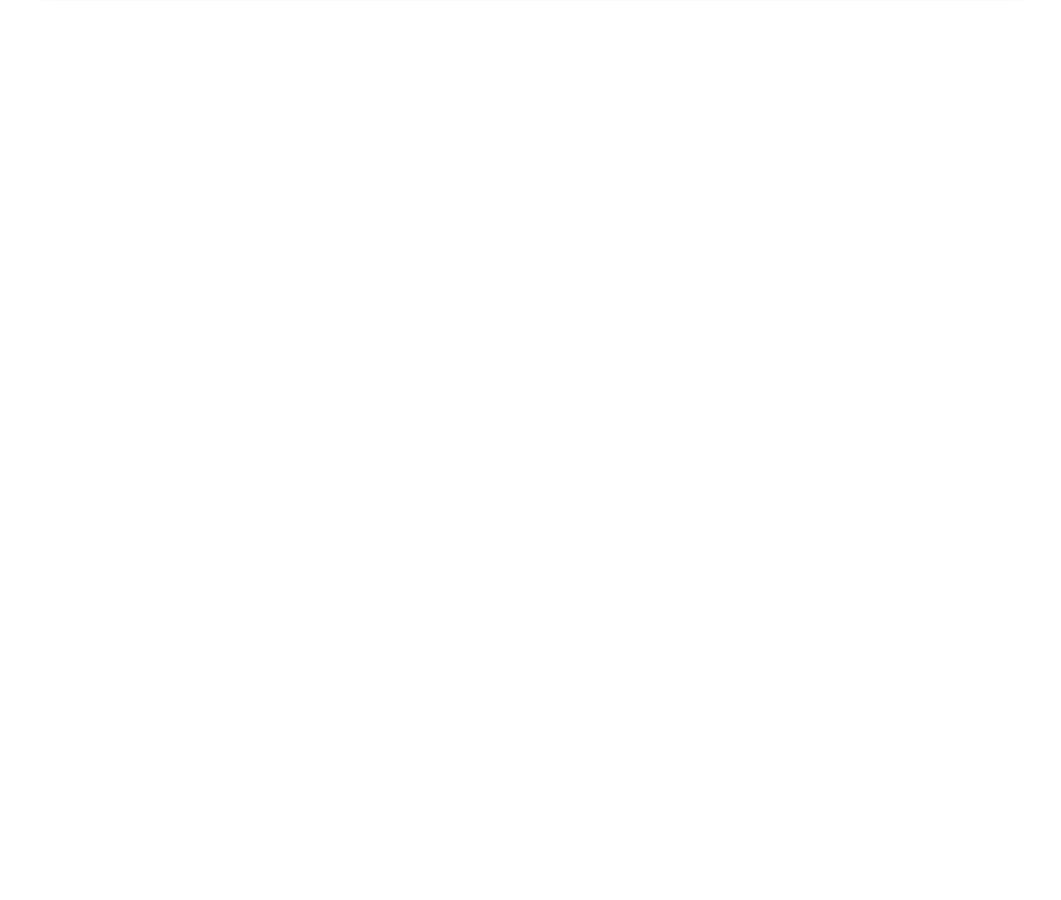
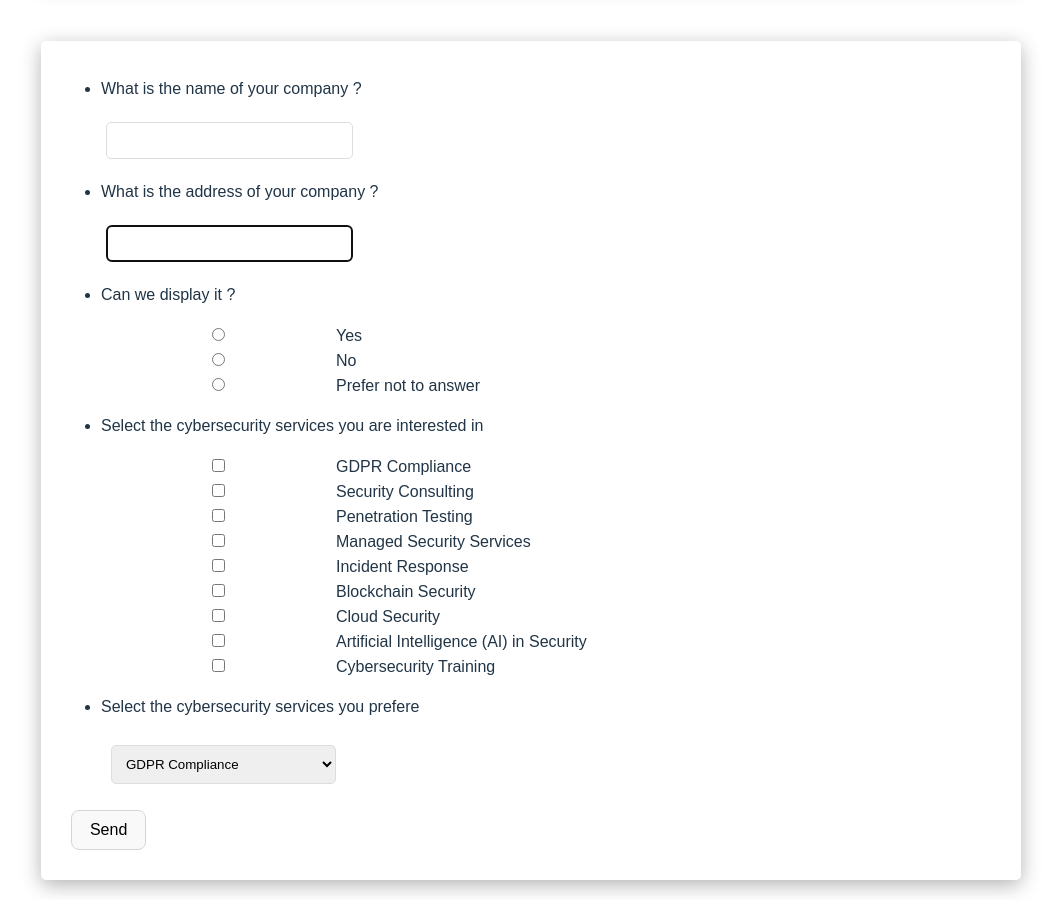
Before and after one commit to Groupe2p3/CyberProjectG2, a React (Vite) app in the folder react-g2/: page / in a window 1280 px wide. Shown: the part 1620-2520 px from the top of the page, without its empty margins (179-1240 px from the left). Before the commit the page ends 1621 px from the top, so only its background shows below. Built offline with nearby package versions, Linux system fonts and the light colour scheme.

Commit message:
affichage questions d'un formulaire

```diff
--- a/react-g2/src/App.css
+++ b/react-g2/src/App.css
@@ -136,6 +136,43 @@ button:hover {
   text-align: left;
 }
 
+.form {
+  flex-direction: column;
+  margin-top: 60px;
+  box-shadow: 0px 5px 20px rgba(0, 0, 0, 0.3);
+  padding: 20px;
+  border-radius: 5px;
+}
+
+.form button {
+  display: block;
+  margin: 10px;
+  padding: 10px;
+  width:8%;
+  border: 1px solid #d5d5d5;
+  text-align: center;
+}
+
+.form input {
+  margin: 5px;
+  padding: 10px;
+  width: 25%;
+  border: 1px solid #ddd;
+  border-radius: 5px;
+}
+.form select {
+  margin: 10px;
+  padding: 10px;
+  width: 25%;
+  border: 1px solid #ddd;
+  border-radius: 5px;
+}
+
+.check {
+  margin: 0;
+  vertical-align: middle;
+}
+
 table {
   width: 100%;
   margin-right: 0;
--- a/react-g2/src/App.jsx
+++ b/react-g2/src/App.jsx
@@ -4,22 +4,25 @@ import Table from './components/Table';
 import Navbar from './components/Navbar';
 import Sidebar from './components/Sidebar';
 import dataTable from './data/dataTable.json';
-import Profil from './components/Profil';
 import SignUp from './components/SignUp';
 import Login from './components/Login';
 import Searchbar from './components/Searchbar';
-import dataForms from './data/dataForms.json'
+import dataForms from './data/dataForms.json';
+import dataQuestions from './data/dataQuestions.json';
 import Forms from './components/Forms';
+import Form from './components/Form';
 import './App.css';
 
 const App = () => {
   const [tableData, setTableData] = useState([]);
   const [formData, setFormData] = useState([]);
+  const [questionData, setQuestionData] = useState([]);
 
   useEffect(() => {
     // permet d'enregistrer les données de dataTable.json dans le state tableData
     setTableData(dataTable);
     setFormData(dataForms);
+    setQuestionData(dataQuestions);
   }, []);
 
   return (
@@ -36,6 +39,7 @@ const App = () => {
           <SignUp />
           <Login />
           <Forms dataForms={formData} />
+          <Form dataQuestions={questionData} />
         </div>
       </div>
     </div>
--- /dev/null
+++ b/react-g2/src/components/Form.jsx
@@ -0,0 +1,60 @@
+import React from 'react';
+
+const Form = ({ dataQuestions }) => {
+
+    const renderItem = item => {
+        if (item.type === "RadioButton") {
+            return (
+                <div>
+                    {item.answerOptions.map((value, index) => (
+                        <div className='check' key={index}>
+                            <input type="radio" name={item.id} value={value} />{value}
+                        </div>
+                    ))}
+                </div>
+            );
+        } else if (item.type === "CheckBox") {
+            return (
+                <div>
+                    {item.answerOptions.map((value, index) => (
+                        <div className='check' key={index}>
+                            <input type="checkbox" name={item.id} value={value} />{value}
+                        </div>
+                    ))}
+                </div>
+            );
+
+        } else if (item.type === "Liste Deroulante") {
+            // Remplacer cette logique par la logique appropriée pour Liste Deroulante
+            return (
+                <div className='text'>
+                    <select>
+                        {item.answerOptions.map((option, index) => (
+                            <option key={index} value={option}>{option}</option>
+                        ))}
+                    </select>
+                </div>
+
+            );
+        } else { // ShortText
+            return <input type="text" autoFocus />;
+        }
+    }
+
+    return (
+        <div className="form">
+            <ul>
+                {dataQuestions.map((dataQuestion) => (
+                    <li key={dataQuestion.id}>
+                        <p>{dataQuestion.content}</p>
+                        {renderItem(dataQuestion)}
+                    </li>
+                ))}
+            </ul>
+            <button>Send</button>
+
+        </div>
+    )
+}
+
+export default Form;
--- /dev/null
+++ b/react-g2/src/data/dataQuestions.json
@@ -0,0 +1,64 @@
+[
+    {
+        "id": 1,
+        "type": "ShortText",
+        "required": true,
+        "content": "What is the name of your company ?",
+        "score": 1
+    },
+    {
+        "id": 2,
+        "type": "ShortText",
+        "required": true,
+        "content": "What is the address of your company ?",
+        "score": 1
+    },
+    {
+        "id": 3,
+        "type": "RadioButton",
+        "required": false,
+        "content": "Can we display it ? ",
+        "answerOptions": [
+            "Yes",
+            "No",
+            "Prefer not to answer"
+        ],
+        "score": 0
+    },
+    {
+        "id": 4,
+        "type": "CheckBox",
+        "required": true,
+        "content": "Select the cybersecurity services you are interested in",
+        "answerOptions": [
+            "GDPR Compliance",
+            "Security Consulting",
+            "Penetration Testing",
+            "Managed Security Services",
+            "Incident Response",
+            "Blockchain Security",
+            "Cloud Security",
+            "Artificial Intelligence (AI) in Security",
+            "Cybersecurity Training"
+        ],
+        "score": 1
+    },
+    {
+        "id": 5,
+        "type": "Liste Deroulante",
+        "required": true,
+        "content": "Select the cybersecurity services you prefere",
+        "answerOptions": [
+            "GDPR Compliance",
+            "Security Consulting",
+            "Penetration Testing",
+            "Managed Security Services",
+            "Incident Response",
+            "Blockchain Security",
+            "Cloud Security",
+            "Artificial Intelligence (AI) in Security",
+            "Cybersecurity Training"
+        ],
+        "score": 1
+    }
+]
```
